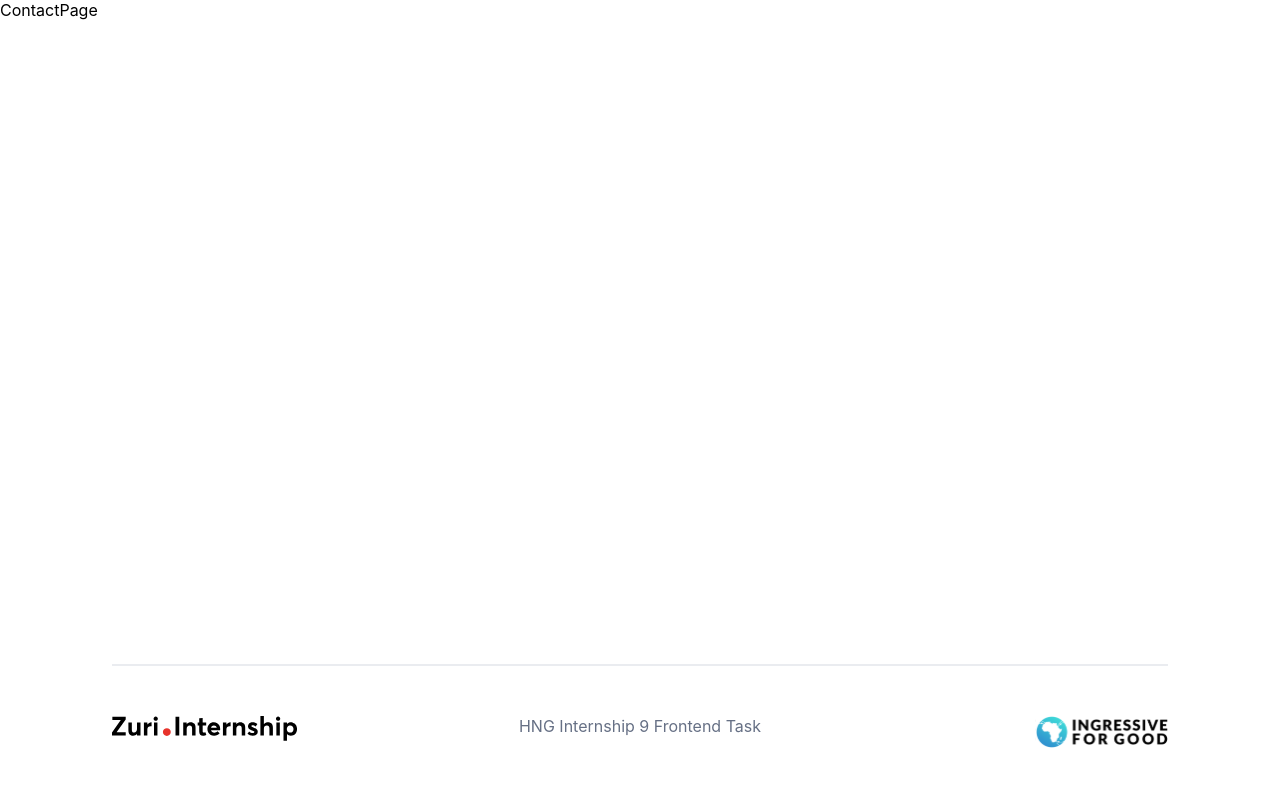
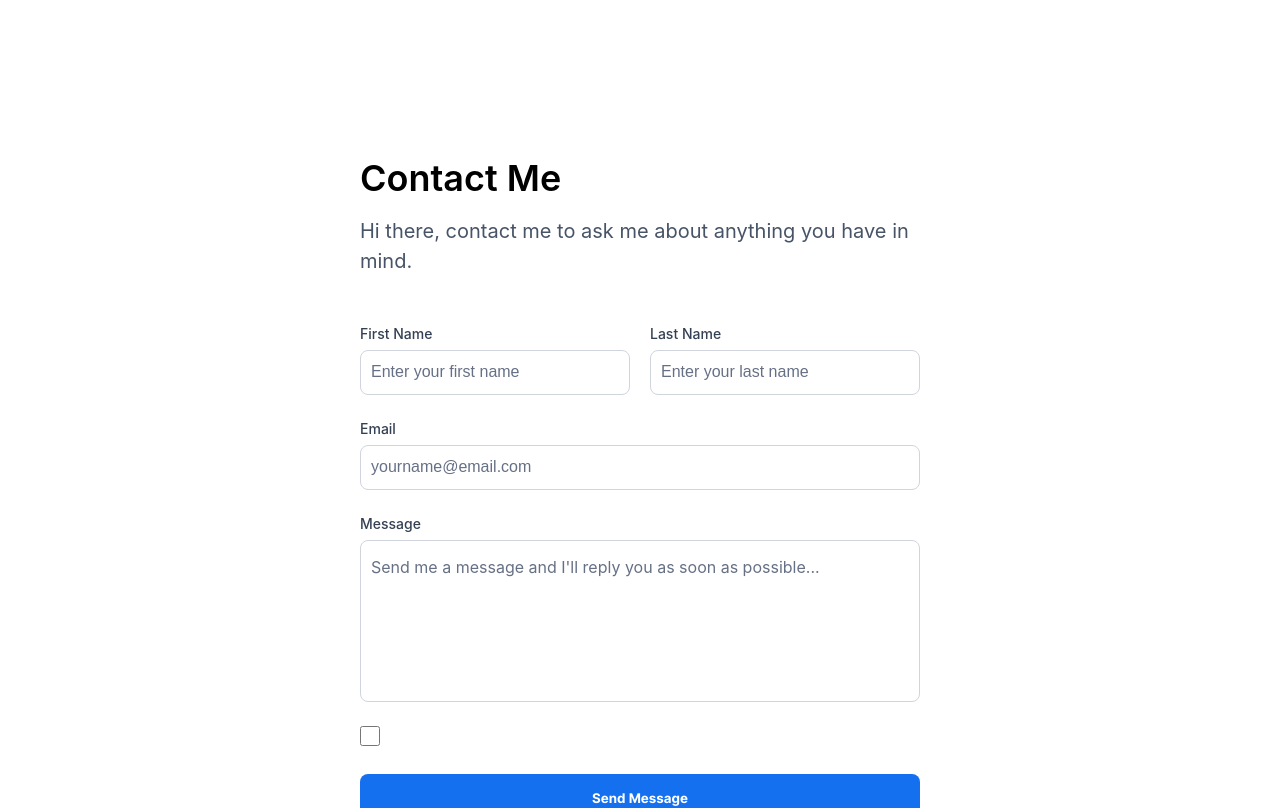
Before and after one commit to kojobaffoe011/linktree-mock, a React (Create React App) app: page /contact in a window 1280 px wide. Shown: the top 808 px of the page. Built offline with nearby package versions, Linux system fonts and the light colour scheme.

Commit message:
style: ContactPage.js

```diff
--- a/src/pages/ContactPage.js
+++ b/src/pages/ContactPage.js
@@ -1,7 +1,75 @@
 import React from "react";
+import Flex from "../components/layout/Flex";
+import Grid, { GridItem } from "../components/layout/Grid";
+import "../styles/contactpage.css";
 
 const ContactPage = () => {
-  return <div>ContactPage</div>;
+  return (
+    <div className="page-padding">
+      <Flex stack={true} spacing={48}>
+        <Flex stack={true} spacing={16}>
+          <h1 className="">Contact Me</h1>
+          <p className="small gray-600">
+            Hi there, contact me to ask me about anything you have in mind.
+          </p>
+        </Flex>
+
+        <form className="">
+          <Flex stack={true} spacing={24}>
+            <Grid span={12} gap="20px">
+              <GridItem span={6} md={12} className="" style={{ width: "100%" }}>
+                <Flex stack={true} spacing={6}>
+                  <label>
+                    <p className="gray-700 smallest">First Name</p>
+                  </label>
+                  <input placeholder="Enter your first name" />
+                </Flex>
+              </GridItem>
+              <GridItem span={6} md={12}>
+                <Flex stack={true} spacing={6}>
+                  <label>
+                    <p className="gray-700 smallest">Last Name</p>
+                  </label>
+                  <input placeholder="Enter your last name" />
+                </Flex>
+              </GridItem>
+            </Grid>
+            <Flex stack={true} spacing={6}>
+              <label>
+                <p className="gray-700 smallest">Email</p>
+              </label>
+              <input placeholder="yourname@email.com" />
+            </Flex>
+            <Flex stack={true} spacing={6}>
+              <label>
+                <p className="gray-700 smallest">Message</p>
+              </label>
+              <textarea
+                style={{ height: "132px" }}
+                placeholder="Send me a message and I'll reply you as soon as possible..."
+              />
+            </Flex>
+            <Flex jc="flex-start" className="">
+              <div>
+                <input
+                  type="checkbox"
+                  style={{
+                    margin: 0,
+                    height: "20px",
+                    width: "20px",
+                    borderRadius: "6px",
+                  }}
+                />
+              </div>
+            </Flex>
+            <button>
+              <p className="white bold">Send Message</p>
+            </button>
+          </Flex>
+        </form>
+      </Flex>
+    </div>
+  );
 };
 
 export default ContactPage;
--- a/src/styles/App.css
+++ b/src/styles/App.css
@@ -1,13 +1,61 @@
 p {
   margin: 0;
+}
+
+h1,
+h2 {
+  margin: 0;
+  font-weight: 600;
+  font-size: 36px;
+  line-height: 44px;
 }
 
 a {
   text-decoration: none;
 }
 
+input {
+  width: 100%;
+  padding: 14px 10px;
+  border-radius: 8px;
+  box-sizing: border-box;
+  border: 1px solid #d0d5dd;
+}
+
+textarea {
+  border: 1px solid #d0d5dd;
+  border-radius: 8px;
+  padding: 14px 10px;
+  resize: none;
+  font-family: inherit;
+}
+
+button {
+  width: 100%;
+  height: 48px;
+  padding: 12px;
+  border-radius: 8px;
+  background-color: #1570ef;
+  border: none;
+}
+
+::placeholder {
+  font-weight: 400;
+  font-size: 16px;
+  line-height: 24px;
+  color: #667085;
+}
+
 .bordered {
   border: 1px dotted black;
+}
+
+.white {
+  color: #ffffff;
+}
+
+.bg-white {
+  background-color: #ffffff;
 }
 
 .gray {
@@ -17,6 +65,23 @@ a {
 .bg-gray {
   background-color: #eaecf0;
 }
+
+.gray-500 {
+  color: #667085;
+}
+
+.gray-600 {
+  color: #475467;
+}
+
+.gray-700 {
+  color: #344054;
+}
+
+.bg-gray-700 {
+  background-color: #344054;
+}
+
 .gray-alt {
   color: #667085;
 }
@@ -40,3 +105,15 @@ a {
 .bold {
   font-family: bold;
 }
+
+.small {
+  font-weight: 400;
+  font-size: 20px;
+  line-height: 30px;
+}
+
+.smallest {
+  font-weight: 500;
+  font-size: 14px;
+  line-height: 20px;
+}
--- /dev/null
+++ b/src/styles/contactpage.css
@@ -0,0 +1,8 @@
+.page-padding {
+  padding: 156px 360px;
+}
+@media screen and (max-width: 768px) {
+  .page-padding {
+    padding: 64px 16px;
+  }
+}
```
